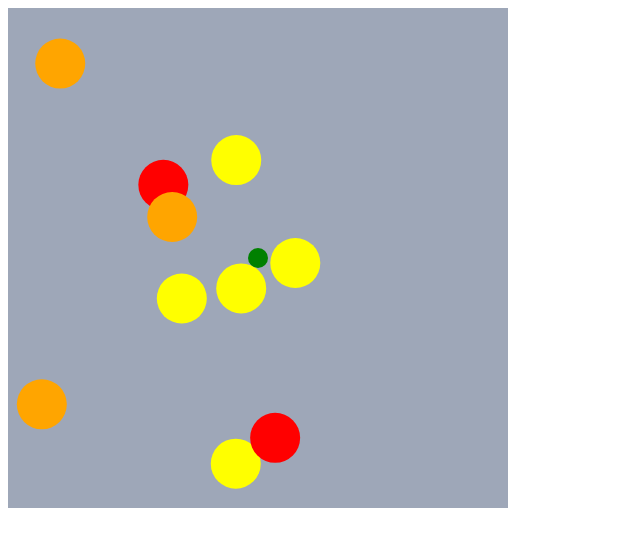
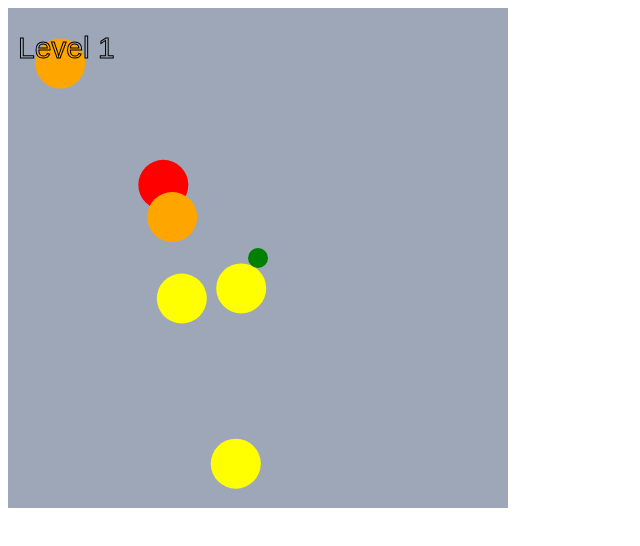
Before and after one commit to yoshig/asteroids, a plain HTML site: page index.html in a window 1280 px wide. Shown: the whole page, without its empty margins (0-640 px from the left). Drawn offline with Linux system fonts and the light colour scheme.

Commit message:
Add levels and make ship float correctly, and refactor

```diff
--- a/asteroids.js
+++ b/asteroids.js
@@ -20,15 +20,6 @@
     );
   }
 
-	Asteroid.moveAsteroid = function (ast, dimX, dimY) {
-		return new Asteroid(
-			[Math.abs(Math.abs(ast.pos[0]) - dimX), Math.abs(Math.abs(ast.pos[1]) - dimY)],
-			ast.vel,
-			ast.radius,
-			ast.color
-		)
-	}
-
   Asteroid.randomVec = function() {
     var dx = (Math.random() * 1) - 0.5;
     var dy = (Math.random() * 1) - 0.5;
--- a/bullet.js
+++ b/bullet.js
@@ -7,7 +7,7 @@
 
   Bullet.inherits(Asteroids.MovingObj);
 
-  Bullet.RADIUS = 10;
+  Bullet.RADIUS = 4;
   Bullet.COLOR = "blue"
 
   Bullet.addBullet = function(pos, dir) {
--- a/game.js
+++ b/game.js
@@ -3,7 +3,8 @@
 
   var Game = Asteroids.Game = function(ctx, numAsteroids) {
     this.ctx = ctx;
-    this.asteroids = Game.addAsteroids(numAsteroids);
+		this.numAsteroids = numAsteroids;
+    this.asteroids = [];
     this.ship = Asteroids.Ship.newShip([Game.DIM_X / 2, Game.DIM_Y / 2]);
     this.bullets = [];
   };
@@ -31,7 +32,11 @@
     this.bullets.forEach( function(bullet) {
       bullet.draw(that.ctx);
     })
-    this.ship.draw(that.ctx);
+    this.ship.draw(this.ctx);
+		if (this.showLevel) {
+			this.ctx.font="30px Arial";
+			this.ctx.strokeText("Level " + this.level,10,50);
+		}
   };
 
   Game.prototype.move = function() {
@@ -49,9 +54,11 @@
     this.draw();
     this.checkCollisions();
     this.checkAsteroidPos();
+		this.checkOutOfBounds(this.ship);
   };
 
   Game.prototype.start = function() {
+		this.level = 0;
     this.bindKeyHandlers();
     this.timerId = setInterval(this.step.bind(this), this.FPS)
   };
@@ -79,18 +86,25 @@
   };
 
   Game.prototype.checkAsteroidPos = function() {
+		if (this.asteroids.length == 0) {
+			this.levelUp();
+		}
     var that = this;
     this.asteroids.forEach(function(ast) {
-      if ( (ast.pos[0] + ast.radius < 0) ||
-           (ast.pos[0] - ast.radius > Game.DIM_X) ||
-           (ast.pos[1] + ast.radius < 0) ||
-           (ast.pos[1] - ast.radius > Game.DIM_Y) ) {
-             that.asteroids.splice(that.asteroids.indexOf(ast), 1)
-						 var newStroid = Asteroids.Asteroid.moveAsteroid(ast, Game.DIM_X, Game.DIM_Y)
-						 that.asteroids.push(newStroid)
-           }
-	    })
+      that.checkOutOfBounds(ast)
+		});
   };
+
+	Game.prototype.levelUp = function() {
+		this.level = this.level + 1;
+		this.asteroids = Game.addAsteroids( this.numAsteroids + (this.level * 2) - 1);
+		this.showLevel = true
+		var that = this
+		setTimeout(function() {
+			this.showLevel = false
+			console.log("WHAT")
+		}, 3000)
+	};
 
   Game.prototype.bindKeyHandlers = function() {
     var that = this;
@@ -113,11 +127,13 @@
     that.bullets.splice(that.bullets.indexOf(bullet), 1)
   };
 
-  Game.prototype.isOutOfBounds = function(obj) {
-    (obj.pos[0] - obj.radius < 0) ||
-    (obj.pos[0] + obj.radius > Game.DIM_X) ||
-    (obj.pos[1] - obj.radius < 0) ||
-    (obj.pos[1] + obj.radius > Game.DIM_Y)
+  Game.prototype.checkOutOfBounds = function(obj) {
+    if ((obj.pos[0] + obj.radius < 0) ||
+    (obj.pos[0] - obj.radius > Game.DIM_X) ||
+    (obj.pos[1] + obj.radius < 0) ||
+    (obj.pos[1] - obj.radius > Game.DIM_Y)) {
+    	obj.switchSides(Game.DIM_X, Game.DIM_Y)
+    }
   };
 
 })(this);
--- a/index.html
+++ b/index.html
@@ -13,7 +13,7 @@
     <canvas id="stroidCanvas" width="500" height="500"></canvas>
     <script>
         var canvas = document.getElementsByTagName("canvas")[0].getContext("2d");
-        new Asteroids.Game(canvas, 10).start();
+        new Asteroids.Game(canvas, 5).start();
     </script>
 </body>
 </html>
--- a/moving_object.js
+++ b/moving_object.js
@@ -47,4 +47,8 @@
     return (radiiSum > distance);
   };
 
+	MovingObj.prototype.switchSides = function(dimX, dimY) {
+		this.pos = [Math.abs(Math.abs(this.pos[0]) - dimX), Math.abs(Math.abs(this.pos[1]) - dimY)];
+	}
+
 })(this);
--- a/ship.js
+++ b/ship.js
@@ -32,6 +32,4 @@
     return Asteroids.Bullet.addBullet(bulletPos, dir);
   }
 
-
-
 })(this)
```
